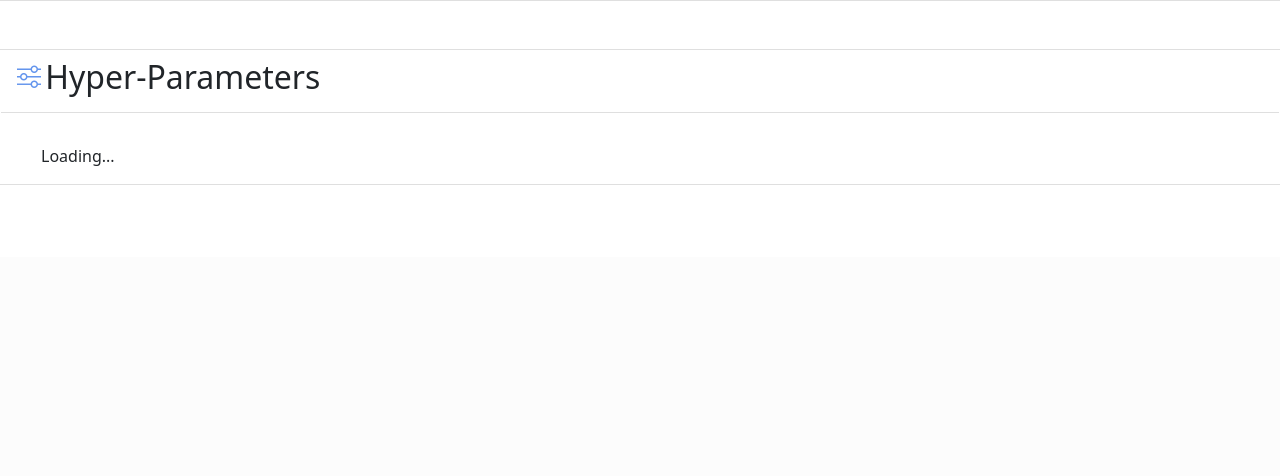
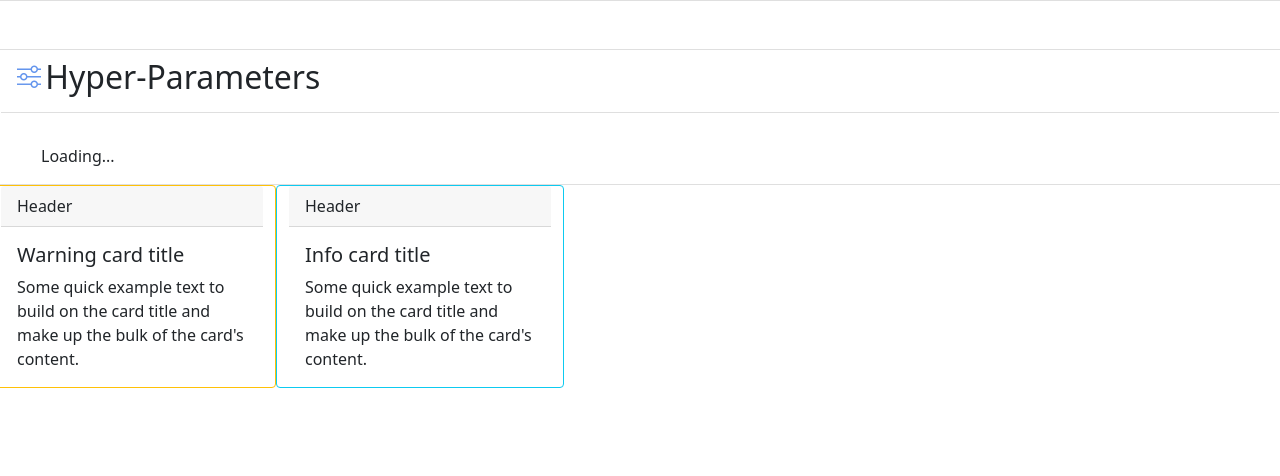
Before and after one commit to easyRL/easyRL-v0, a Django app: template templates/easyRL_app/index.html in a window 1280 px wide. Shown: the part 659-1135 px from the top of the page. Before the commit the page ends 844 px from the top, so only its background shows below. Run offline with Django 3.2, Linux system fonts and the light colour scheme; the template is opened without the code that fills it: most values are stand-ins (such as "Sample title", 1, 10 or a date in 2020); grey boxes marked "Sample" are stand-in pictures; some libraries are stand-ins or nearby versions.

Commit message:
adding the rest of the labels to the dashboard

```diff
--- a/templates/easyRL_app/index.html
+++ b/templates/easyRL_app/index.html
@@ -131,7 +131,6 @@
           <div id="training_graph" style="width: 100%; height: 400px;"></div>
         </div>
       </div>
-
     </div>
   </div>
   <br />
@@ -147,6 +146,22 @@
             <input type="hidden" id="agent-hidden" class="form-control">
           </div>
         </form>
+      </div>
+    </div>
+    <div class="row">
+      <div class="card border-warning mb-3" style="max-width: 18rem;">
+        <div class="card-header">Header</div>
+        <div class="card-body">
+          <h5 class="card-title">Warning card title</h5>
+          <p class="card-text">Some quick example text to build on the card title and make up the bulk of the card's content.</p>
+        </div>
+      </div>
+      <div class="card border-info mb-3" style="max-width: 18rem;">
+        <div class="card-header">Header</div>
+        <div class="card-body">
+          <h5 class="card-title">Info card title</h5>
+          <p class="card-text">Some quick example text to build on the card title and make up the bulk of the card's content.</p>
+        </div>
       </div>
     </div>
   </div>
```
